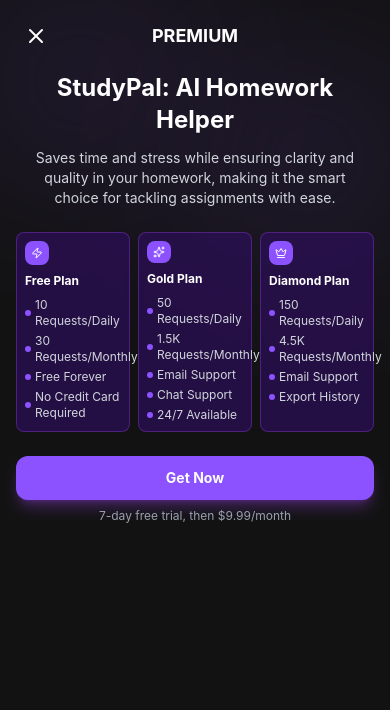
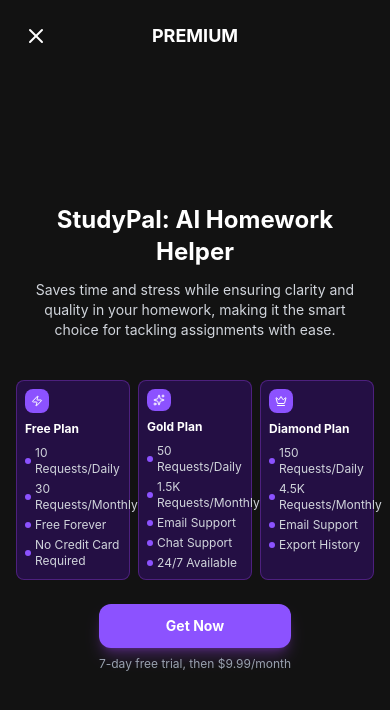
Before and after one commit to dlo137/StudyPal-AI, a React (Vite) app: page /#/premium in a window 390 px wide. Shown: the top 710 px of the page. Built offline with nearby package versions, Linux system fonts and the light colour scheme.

Commit message:
updated mobile responsiveness

```diff
--- a/src/pages/PremiumFeatures.tsx
+++ b/src/pages/PremiumFeatures.tsx
@@ -8,7 +8,7 @@ export function PremiumFeatures() {
   return (
     <div className="min-h-screen bg-[#121212] text-white relative overflow-x-hidden">
       {/* Header with X button and PREMIUM text */}
-      <div className="flex items-center justify-between p-4 sm:p-6 relative z-50">
+      <div className="flex items-center justify-between p-4 pl-4 pr-4 pb-0 Srelative z-50">
         <button
           onClick={() => navigate('/')}
           className="text-white hover:text-gray-300 transition cursor-pointer p-2 hover:bg-gray-800 rounded-full"
@@ -21,14 +21,9 @@ export function PremiumFeatures() {
         <div></div> {/* Empty div for proper spacing */}
       </div>
 
-      {/* Background sparkles effect */}
-      <div className="absolute inset-0 overflow-hidden z-0">
-        <div className="absolute w-40 h-40 bg-[#8C52FF] rounded-full filter blur-[100px] top-0 left-0 opacity-30"></div>
-        <div className="absolute w-40 h-40 bg-[#8C52FF] rounded-full filter blur-[100px] top-20 right-0 opacity-30"></div>
-      </div>
 
       {/* Title, Descriptions, Cards, Button, etc */}
-      <div className="relative z-10 max-w-5xl mx-auto w-full px-4 sm:px-6 md:px-8 pb-8 sm:pb-12">
+      <div className="relative z-10 max-w-5xl mx-auto w-full px-4 sm:px-6 md:px-8 flex flex-col items-center justify-center min-h-[calc(100vh-80px)] py-4 sm:py-8">
         {/* Title and Description Section */}
         <div className="text-center mb-6 sm:mb-8 md:mb-10">
           <h1 className="text-2xl sm:text-3xl md:text-4xl font-bold mb-3 md:mb-4">StudyPal: AI Homework Helper</h1>
@@ -38,7 +33,7 @@ export function PremiumFeatures() {
         </div>
 
         {/* Cards - 3 column layout on all screen sizes */}
-        <div className="grid grid-cols-3 gap-2 sm:gap-4 md:gap-6 mb-6 sm:mb-8">
+        <div className="grid grid-cols-3 gap-2 sm:gap-4 md:gap-6 mb-6 sm:mb-8 pt-4">
           {/* Card 1 */}
           <div className="bg-[#2a1052]/80 p-2 sm:p-3 md:p-4 rounded-lg sm:rounded-xl md:rounded-2xl border border-purple-500/30 backdrop-blur-sm h-[200px] sm:h-[240px] md:h-[280px] flex flex-col relative">
             <div className="bg-[#8C52FF] w-6 h-6 sm:w-8 sm:h-8 md:w-10 md:h-10 flex items-center justify-center rounded-lg md:rounded-xl mb-2 md:mb-3">
```
